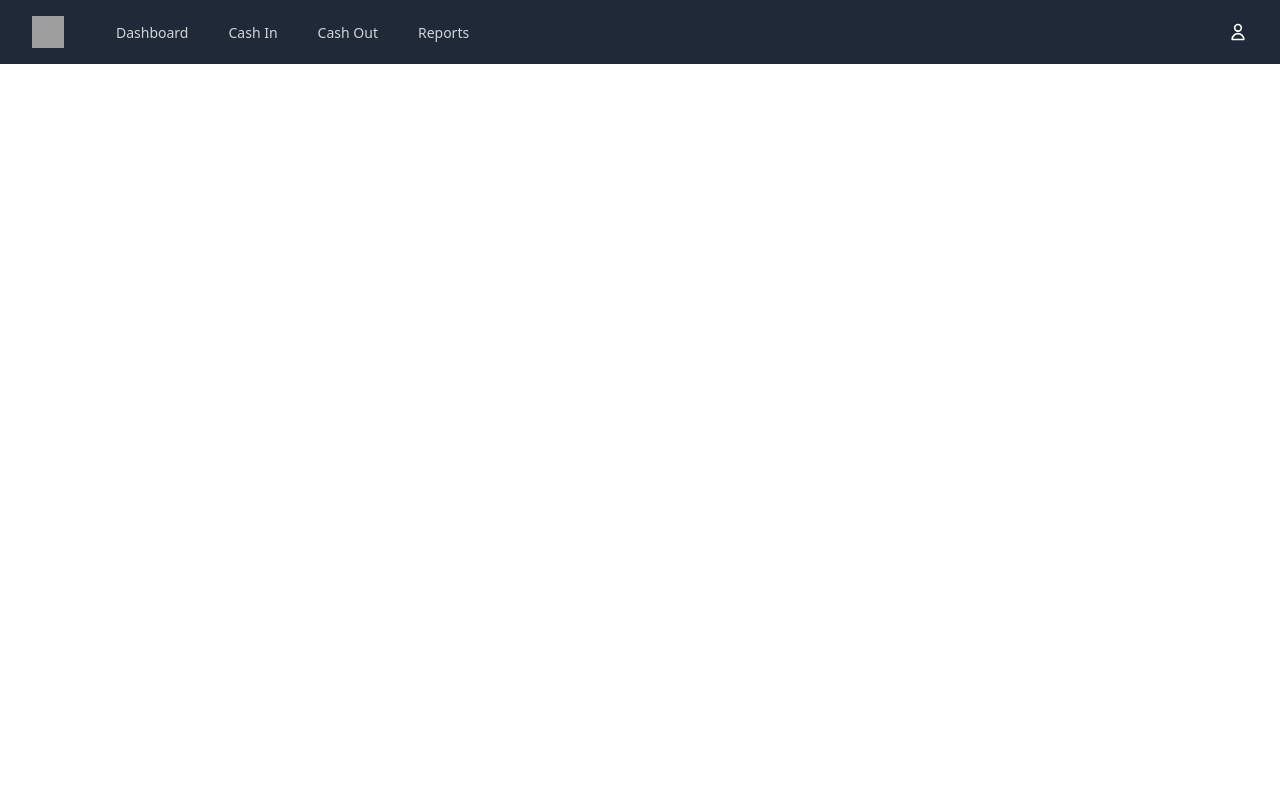
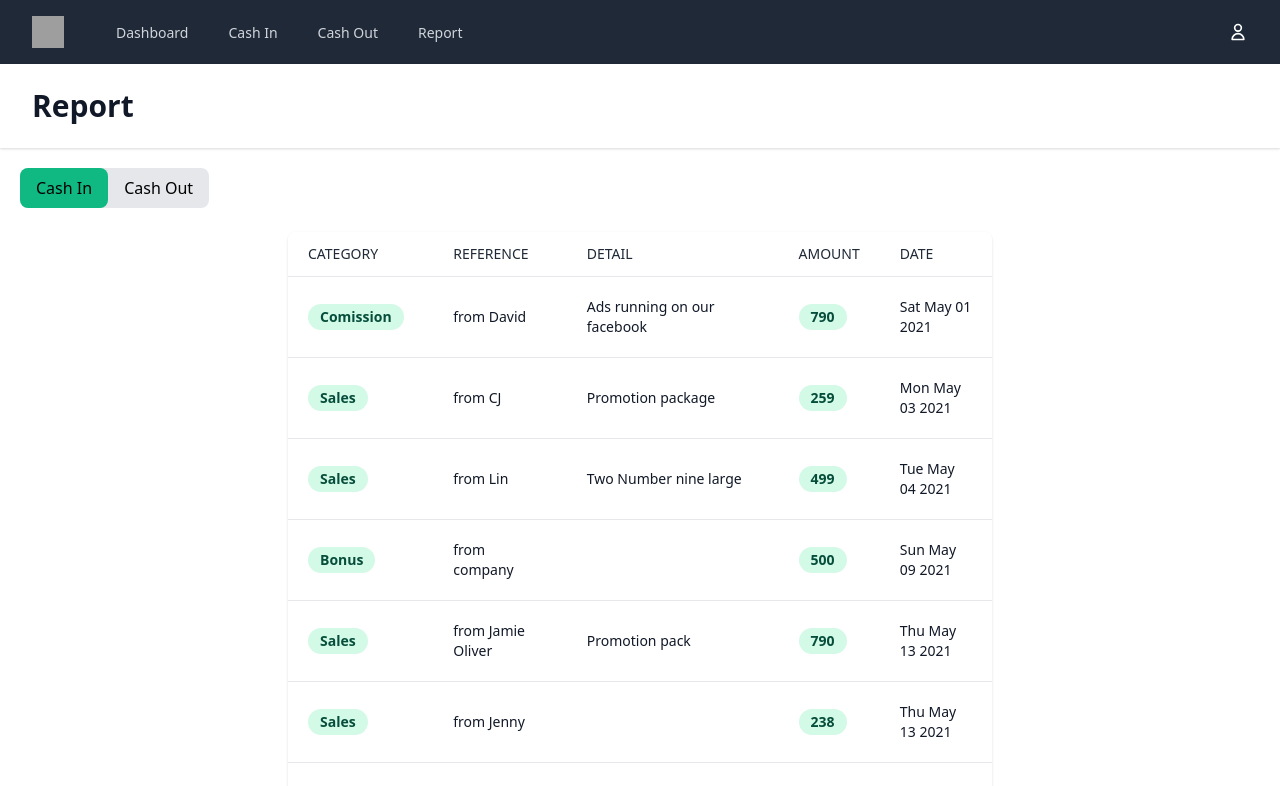
Before and after one commit to qiuyixianq/icp-app, a React (Create React App) app: page /report in a window 1280 px wide. Shown: the top 786 px of the page. Built offline with nearby package versions, Linux system fonts and the light colour scheme; grey boxes are pictures that could not be loaded.

Commit message:
Implementation -Report
Table for all transaction (in/out) toggleable

```diff
--- a/src/App.js
+++ b/src/App.js
@@ -5,6 +5,7 @@ import { Dashboard } from './components/Dashboard/Dashboard';
 import { BrowserRouter as Router, Route, Switch } from 'react-router-dom';
 import { CashIn } from './components/CashIn/CashIn';
 import { CashOut } from './components/CashOut/CashOut';
+import { Report } from './components/Report/Report';
 
 function App() {
   return (
@@ -32,6 +33,10 @@ function App() {
           <CashOut />
         </Route>
 
+        <Route path='/report' exact>
+          <Report />
+        </Route>
+
       </Switch>
 
     </Router>
--- a/src/components/NavBar/NavBar.jsx
+++ b/src/components/NavBar/NavBar.jsx
@@ -6,7 +6,7 @@ import { useDispatch, useSelector } from 'react-redux';
 import { setCurrentNav } from './navBarSlice';
 
 
-const navigation = ['Dashboard', 'Cash In', 'Cash Out', 'Reports']
+const navigation = ['Dashboard', 'Cash In', 'Cash Out', 'Report']
 const profile = ['Your Profile', 'Settings', 'Sign out']
 
 function classNames(...classes) {
--- /dev/null
+++ b/src/components/Report/Report.jsx
@@ -0,0 +1,118 @@
+import React, { useState } from 'react';
+import { cashInData } from '../CashIn/cashInDataEg';
+import { cashOutData } from '../CashOut/cashOutDataEg';
+
+export const Report = () => {
+    const [reportType, setReportType] = useState('cashin');
+
+    //render reportType radio button
+    const renderTypeButton = () => {
+        return (
+            <div className="inline-flex justify-left ml-5 mt-5 items-center">
+                <div className="bg-gray-200 rounded-lg">
+                    <div className="inline-flex rounded-lg">
+                        <input onClick={() => setReportType('cashin')} type="radio" name="room_type" id="roomPrivate" checked hidden />
+                        <label for="roomPrivate" className={`${reportType === 'cashin' ? 'bg-green-500' : 'hover:bg-gray-300'} text-center self-center py-2 px-4 rounded-lg cursor-pointer `}>Cash In</label>
+                    </div>
+                    <div className="inline-flex rounded-lg">
+                        <input onClick={() => setReportType('cashout')} type="radio" name="room_type" id="roomPublic" hidden />
+                        <label for="roomPublic" className={`${reportType === 'cashout' ? 'bg-green-500' : 'hover:bg-gray-300'} text-center self-center py-2 px-4 rounded-lg cursor-pointer `}>Cash Out</label>
+                    </div>
+                </div>
+            </div>
+        )
+    }
+
+    //render Data
+    const renderTransactions = () => {
+        const data = reportType === 'cashin' ? cashInData : cashOutData;
+
+        return (
+            data.map((transaction, index) => (
+                <tr key={index} >
+                    <td className="px-5 py-5 border-b border-gray-200 bg-white text-sm">
+                        <div>
+                            <span className="relative inline-block px-3 py-1 font-semibold text-green-900 leading-tight">
+                                <span aria-hidden="true" className="absolute inset-0 bg-green-200 opacity-50 rounded-full">
+                                </span>
+                                <span className="relative">
+                                    {transaction.category}
+                                </span>
+                            </span>
+                        </div>
+                    </td>
+                    <td className="px-5 py-5 border-b border-gray-200 bg-white text-sm">
+                        <p className="text-gray-900 whitespace-no-wrap">
+                            {transaction.reference}
+                        </p>
+                    </td>
+                    <td className="px-5 py-5 border-b border-gray-200 bg-white text-sm">
+                        <p className="text-gray-900 whitespace-no-wrap">
+                            {transaction.detail}
+                        </p>
+                    </td>
+                    <td className="px-5 py-5 border-b border-gray-200 bg-white text-sm">
+                        <span className="relative inline-block px-3 py-1 font-semibold text-green-900 leading-tight">
+                            <span aria-hidden="true" className={`${reportType === 'cashin' ? 'bg-green-200' : 'bg-red-500'} absolute inset-0 opacity-50 rounded-full`}>
+                            </span>
+                            <span className="relative">
+                                {transaction.amount}
+                            </span>
+                        </span>
+                    </td>
+                    <td className="px-5 py-5 border-b border-gray-200 bg-white text-sm">
+                        <p className="text-gray-900 whitespace-no-wrap">
+                            {transaction.date}
+                        </p>
+                    </td>
+                </tr>
+            ))
+        )
+    }
+
+    return (
+        <div>
+            <header className="bg-white shadow">
+                <div className="max-w-7xl mx-auto py-6 px-4 sm:px-6 lg:px-8">
+                    <h1 className="text-3xl font-bold text-gray-900">Report</h1>
+                </div>
+            </header>
+            {renderTypeButton()}
+
+            <div className="container mx-auto px-4 sm:px-8 max-w-3xl">
+                <div className="py-2">
+                    <div className="-mx-4 sm:-mx-8 px-4 sm:px-8 py-4 overflow-x-auto overflow-y-scroll h-screen">
+                        <div className="inline-block min-w-full shadow rounded-lg overflow-hidden">
+                            <table className="min-w-full leading-normal ">
+                                <thead>
+                                    <tr>
+                                        <th scope="col" className="px-5 py-3 bg-white  border-b border-gray-200 text-gray-800  text-left text-sm uppercase font-normal">
+                                            Category
+                                        </th>
+                                        <th scope="col" className="px-5 py-3 bg-white  border-b border-gray-200 text-gray-800  text-left text-sm uppercase font-normal">
+                                            Reference
+                                        </th>
+                                        <th scope="col" className="px-5 py-3 bg-white  border-b border-gray-200 text-gray-800  text-left text-sm uppercase font-normal">
+                                            Detail
+                                        </th>
+                                        <th scope="col" className="px-5 py-3 bg-white  border-b border-gray-200 text-gray-800  text-left text-sm uppercase font-normal">
+                                            Amount
+                                        </th>
+                                        <th scope="col" className="px-5 py-3 bg-white  border-b border-gray-200 text-gray-800  text-left text-sm uppercase font-normal">
+                                            Date
+                                        </th>
+                                    </tr>
+                                </thead>
+
+                                <tbody>
+                                    {renderTransactions()}
+                                </tbody>
+                            </table>
+                        </div>
+                    </div>
+                </div>
+            </div>
+
+        </div>
+    )
+}
```
